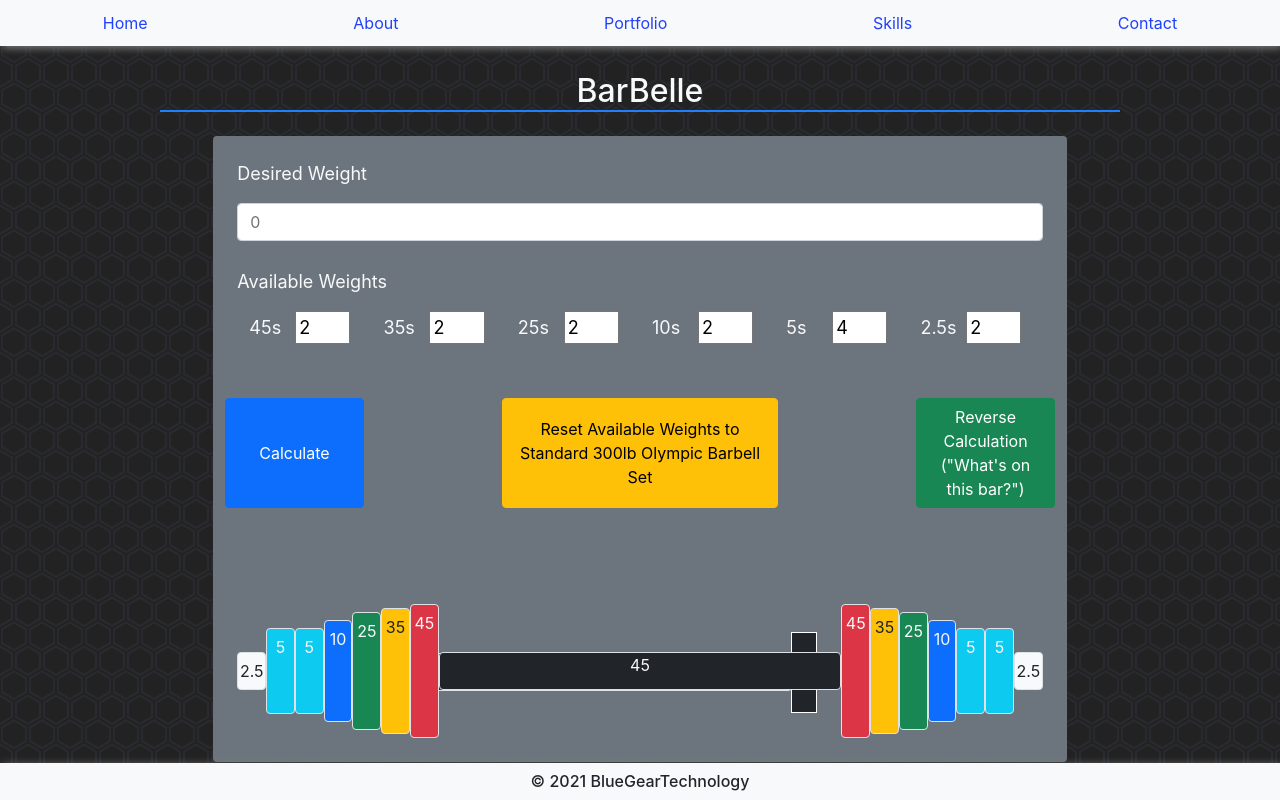
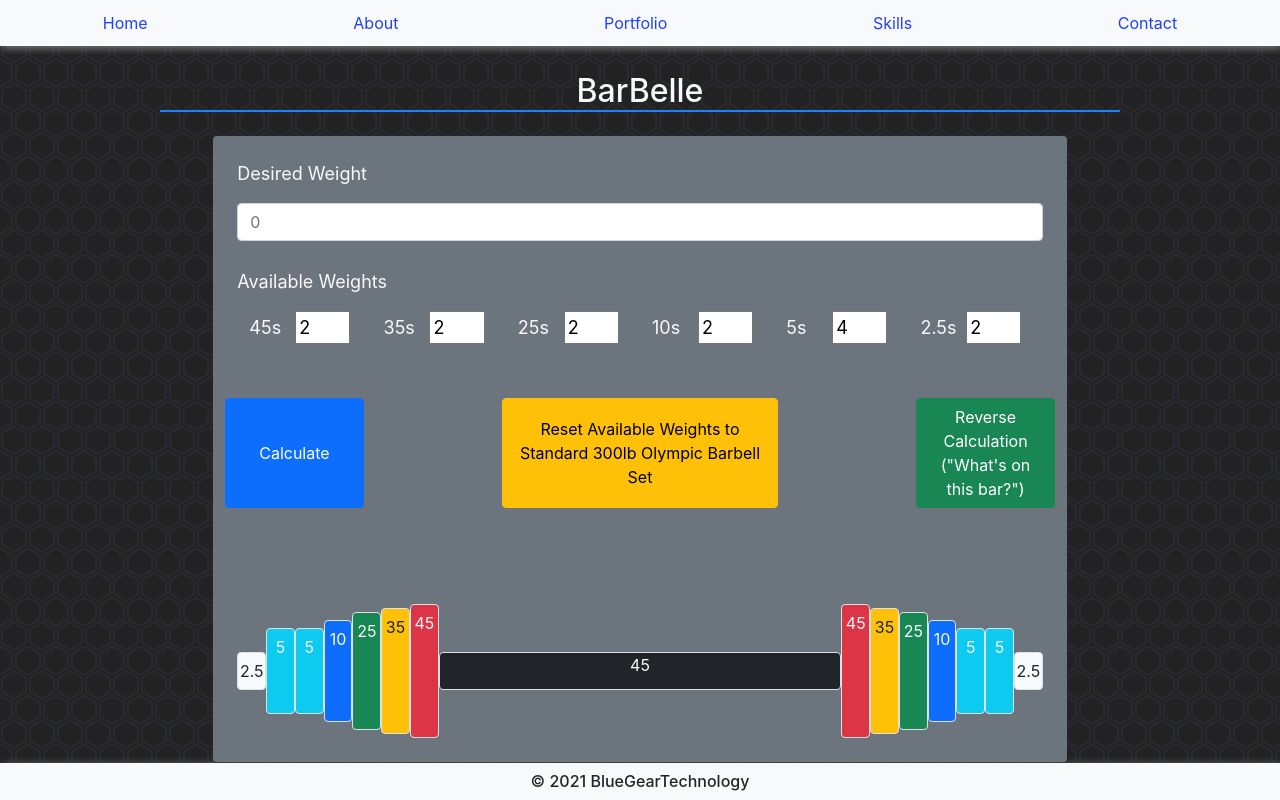
Before and after one commit to bluegeartechnology/portfolio, a React (Create React App) app: page /BarBelle in a window 1280 px wide. Shown: the top 800 px of the page. Built offline with nearby package versions, Linux system fonts and the light colour scheme.

Commit message:
Removed broken #finalWeightsVisual background.

```diff
--- a/src/App.css
+++ b/src/App.css
@@ -209,8 +209,8 @@ h3{
 
 /*BARBELLE START*/
 #finalWeightsVisual{
-  background-image: url('./bgbarbell.png');
-  background-size: contain;
+  /* background-image: url('./bgbarbell.png');
+  background-size: contain; */
 }
 
 
```
